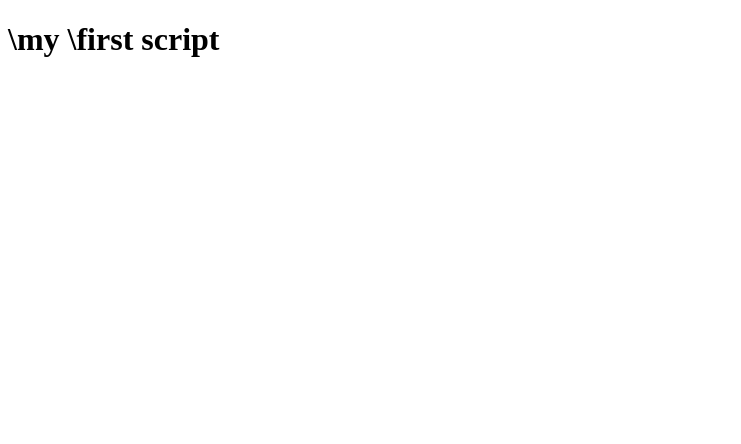
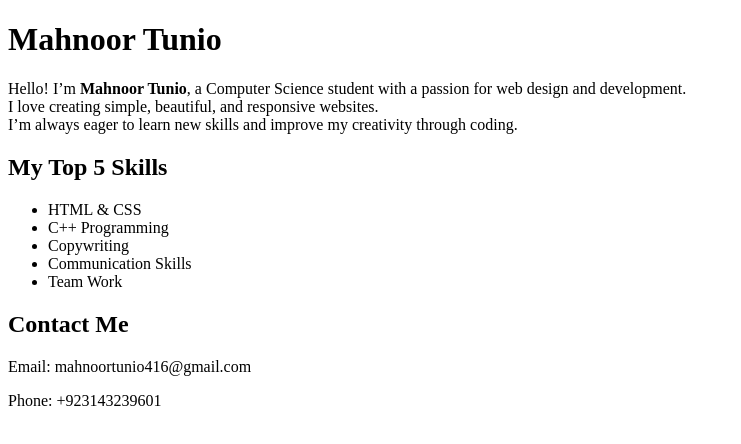
Before and after one commit to Mahnoortunio/front-end-internship, a plain HTML site: page index.html in a window 1280 px wide. Shown: the whole page, without its empty margins (0-741 px from the left). Drawn offline with Linux system fonts and the light colour scheme.

Commit message:
my first task

```diff
--- a/index.html
+++ b/index.html
@@ -1,11 +1,27 @@
 <!DOCTYPE html>
-<html lang="en">
+<html>
 <head>
-    <meta charset="UTF-8">
-    <meta name="viewport" content="width=device-width, initial-scale=1.0">
-    <title>Document</title>
+    <title>My Personal Webpage</title>
 </head>
 <body>
-    <h1>\my \first script</h1>
+    <h1>Mahnoor Tunio</h1>
+    <p>
+  Hello! I’m <b>Mahnoor Tunio</b>, a Computer Science student with a passion for web design and development.<br>
+  I love creating simple, beautiful, and responsive websites.<br>
+  I’m always eager to learn new skills and improve my creativity through coding.
+</p>
+
+    <h2>My Top 5 Skills</h2>
+    <ul>
+        <li>HTML & CSS</li>
+        <li>C++ Programming</li>
+        <li>Copywriting</li>
+        <li>Communication Skills</li>
+        <li>Team Work </li>
+    </ul>
+
+    <h2>Contact Me</h2>
+    <p>Email: mahnoortunio416@gmail.com</p>
+    <p>Phone: +923143239601</p>
 </body>
 </html>
```
